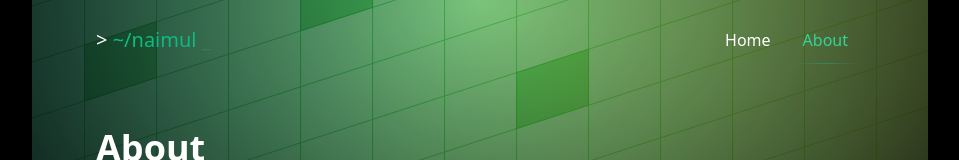
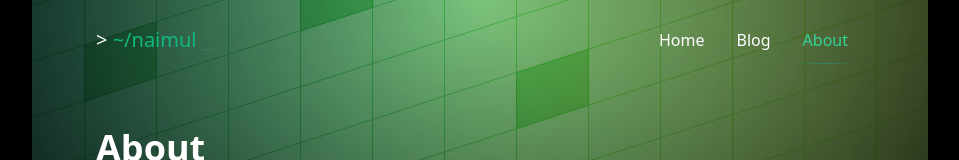
Before and after one commit to naimulcsx/naimulhaque.com, a Next.js app: page /about in a window 1280 px wide. Shown: the top 160 px of the page, without its empty margins (160-1119 px from the left). Built offline with nearby package versions, Linux system fonts and the light colour scheme.

Commit message:
refactor: update navbar links

```diff
--- a/components/Navbar.tsx
+++ b/components/Navbar.tsx
@@ -8,6 +8,7 @@ import clsx from "clsx";
 
 const links = [
   ["Home", "/"],
+  ["Blog", "/blog"],
   ["About", "/about"],
 ];
 
```
